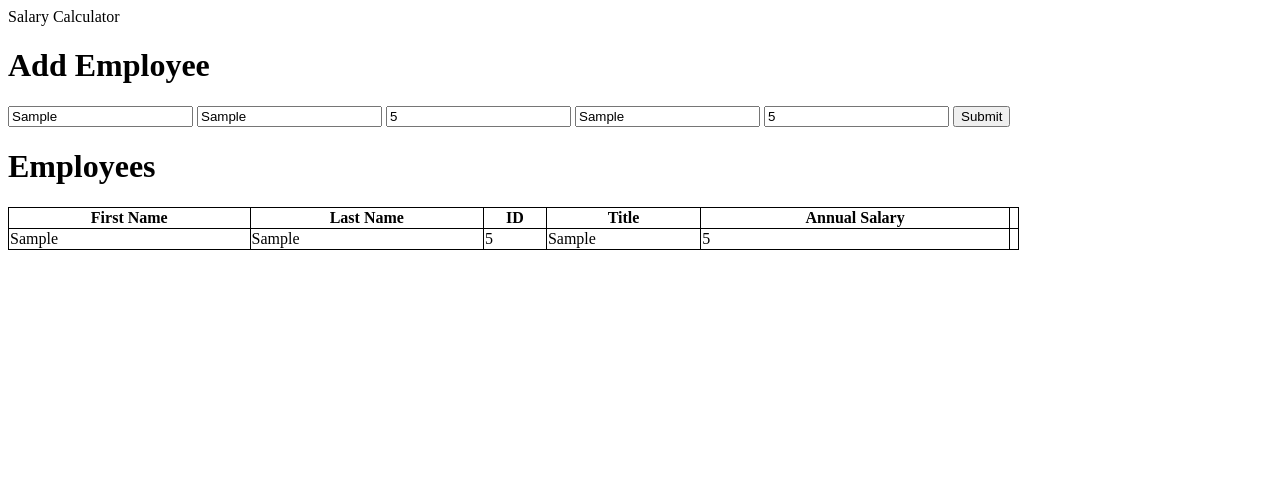
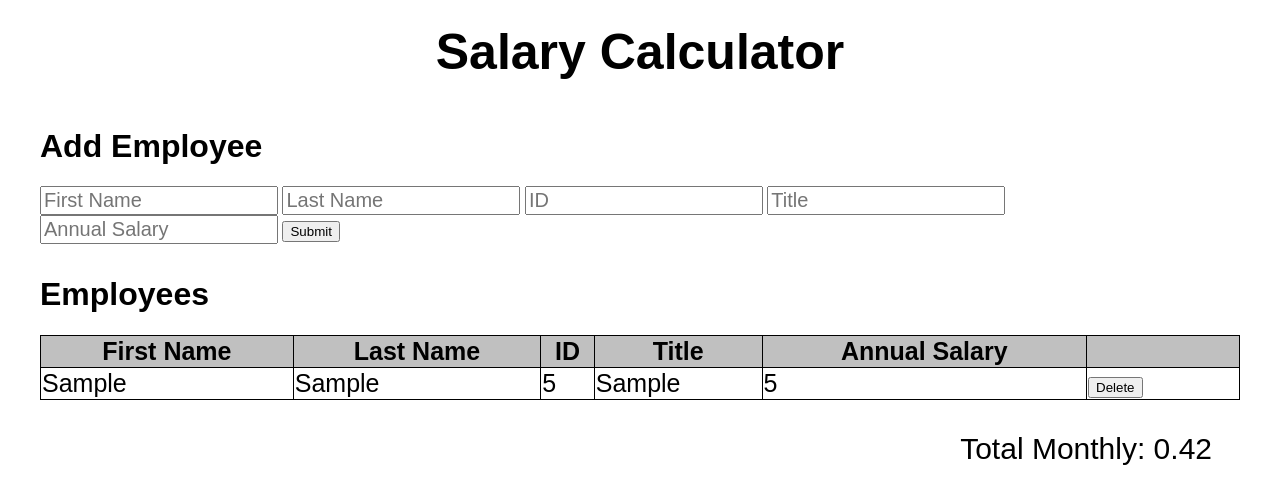
Before and after one commit to heather-h-kim/weekend-jquery-salary-calculator, a plain HTML site: page index.html in a window 1280 px wide. Both pictures are taken after typing "Sample", "Sample", "5", "Sample", "5" into the empty fields and a click on the button "Submit". Drawn offline with Linux system fonts and the light colour scheme.

Commit message:
adding css

```diff
--- a/client.js
+++ b/client.js
@@ -7,13 +7,6 @@ function readyNow(){
 
 //an array of employees
 let list = [];
-
-// //declare global variables as they would be reused in multiple functions
-// let firstName = 0;
-// let lastName = 0;
-// let id = 0;
-// let title = 0;
-// let annualSalary = 0;
 
 //get the data from the input fields, create objects, and push the objects to the array
 function storeData(){
@@ -30,34 +23,48 @@ function storeData(){
        annualSalary: annualSalary
    }
    list.push(employee);
-   intoTable();
+   $('#fname').val('');
+   $('#lname').val('');
+   $('#id').val('');
+   $('#title').val('');
+   $('#annual-salary').val('');
+   ontoTable();
 
 }
 
-function intoTable(){
+//display the data in the input field on the table
+function ontoTable(){
     let firstName = list[list.length-1].firstName;
     let lastName = list[list.length-1].lastName;
     let id = list[list.length-1].id;
     let title = list[list.length-1].title;
     let annualSalary = list[list.length-1].annualSalary;
-    $('#tbody').append(`<tr><td>${firstName}</td><td>${lastName}</td><td>${id}</td><td>${title}</td><td>${annualSalary}</td><td></td></tr>`);
+    $('tbody').append(`<tr><td>${firstName}</td><td>${lastName}</td><td>${id}</td><td>${title}</td><td>${annualSalary}</td><td><button class="delete">Delete</td></tr>`);
     calMonthlyCost();
 }
 
+//calculate monthly cost and append it to DOM
 function calMonthlyCost(){
-    console.log('hello');
-    for(let i = 0; i < list.length-1 ; i++){
-        console.log('annual salary is', );
+    let total = 0;
+    for(let i = 0; i < list.length ; i++){
+        list[i].monthlyCost = list[i].annualSalary/12;
+        total += list[i].monthlyCost;
+        totalMonthlyCost = total.toFixed(2);
+    }
+    if(totalMonthlyCost> 20000){
+        $('#total').css('background-color', 'red');
+    }
+    $('#total').empty();
+    $('#total').append(totalMonthlyCost);
+    $('table').on('click', '.delete', deleteEmployee);
+}
 
+function deleteEmployee(){
+    console.log($(this));
+    $(this).parents('tr').remove();
+    updateTotalMonthly();
+}
 
-        // let total = 0;
-
-        // list[i].monthlyCost = list[i].annualSalary/12;
-        // total += list[i].monthlyCost;
-        // console.log(list[i].monthlyCost);
-        // console.log(total);
-
-    }
-
+function updateTotalMonthly(){
 
 }
--- a/index.html
+++ b/index.html
@@ -14,7 +14,7 @@
     </head>
     <body>
        <header>Salary Calculator</header>
-       <div>
+       <div id="add-employees">
            <h1>Add Employee</h1>
            <input id="fname" type="text" placeholder="First Name">
            <input id="lname" type="text" placeholder="Last Name">
@@ -24,7 +24,7 @@
            <button id="submit">Submit</button>
        </div>
 
-       <div>
+       <div id="employees">
             <h1>Employees</h1>
             <table>
                 <thead>
@@ -34,15 +34,15 @@
                         <th>ID</th>
                         <th>Title</th>
                         <th>Annual Salary</th>
-                        <th>         </th>
+                        <th id="blank"></th>
                     </tr>
                 </thead>
-                <tbody id="tbody">
+                <tbody>
                 </tbody>
             </table>
         </div>
-        <div id="total">
-
+        <div>
+            <p id="total-cost">Total Monthly: <span id="total">0</span></p>
         </div>
 
     </body>
--- a/style.css
+++ b/style.css
@@ -1,8 +1,44 @@
+body{
+    font-family: sans-serif;
+}
+
+header{
+    font-size: 50px;
+    font-weight: bold;
+    text-align: center;
+    padding-top: 0.3em;
+    padding-bottom: 0.3em;
+}
+
 table, td, th {
     border: 1px solid black;
     border-collapse: collapse;
 }
 
 table{
-    width: 80%
+    font-size: 25px;
+    width: 100%;
 }
+
+#blank{
+    width: 150px;
+}
+
+thead tr{
+    background-color: silver;
+}
+
+#add-employees, #employees{
+    margin: 2em;
+}
+
+#total-cost{
+    font-size: 30px;
+    text-align: right;
+    margin-right: 2em;
+}
+
+input{
+    width: 230px;
+    font-size: 20px;
+}
```
